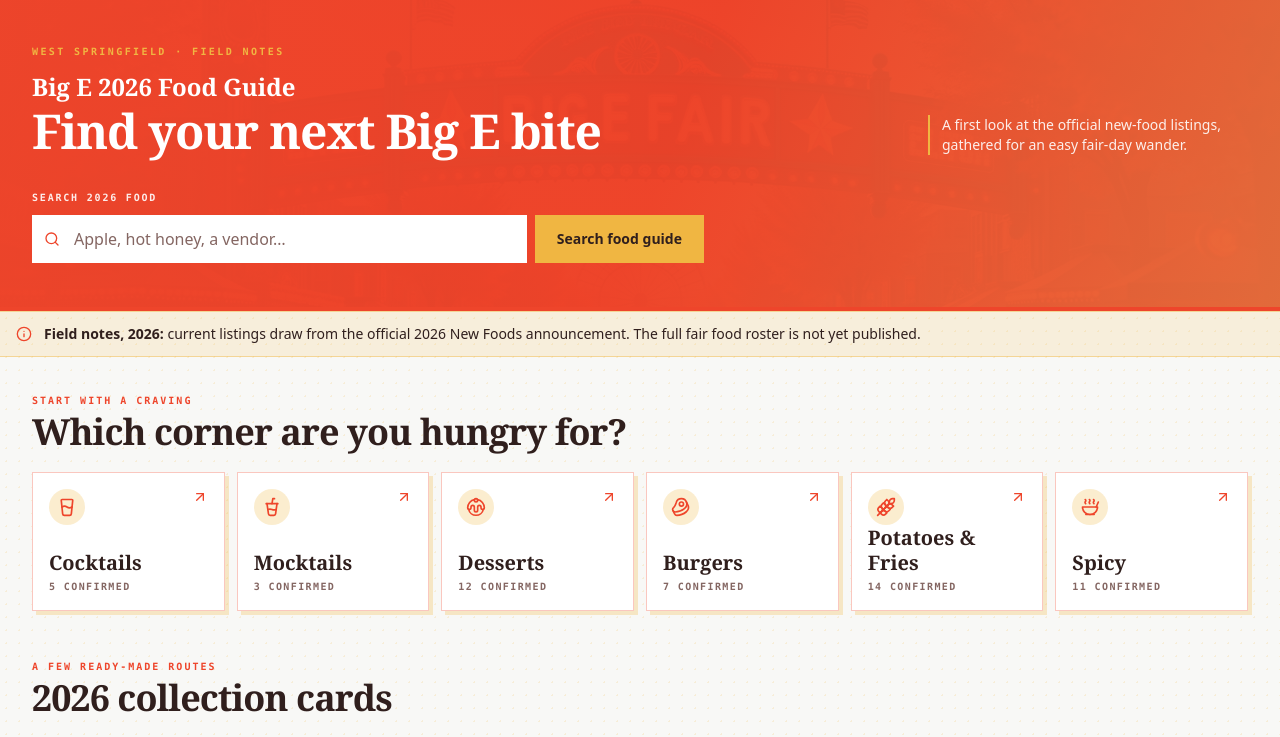
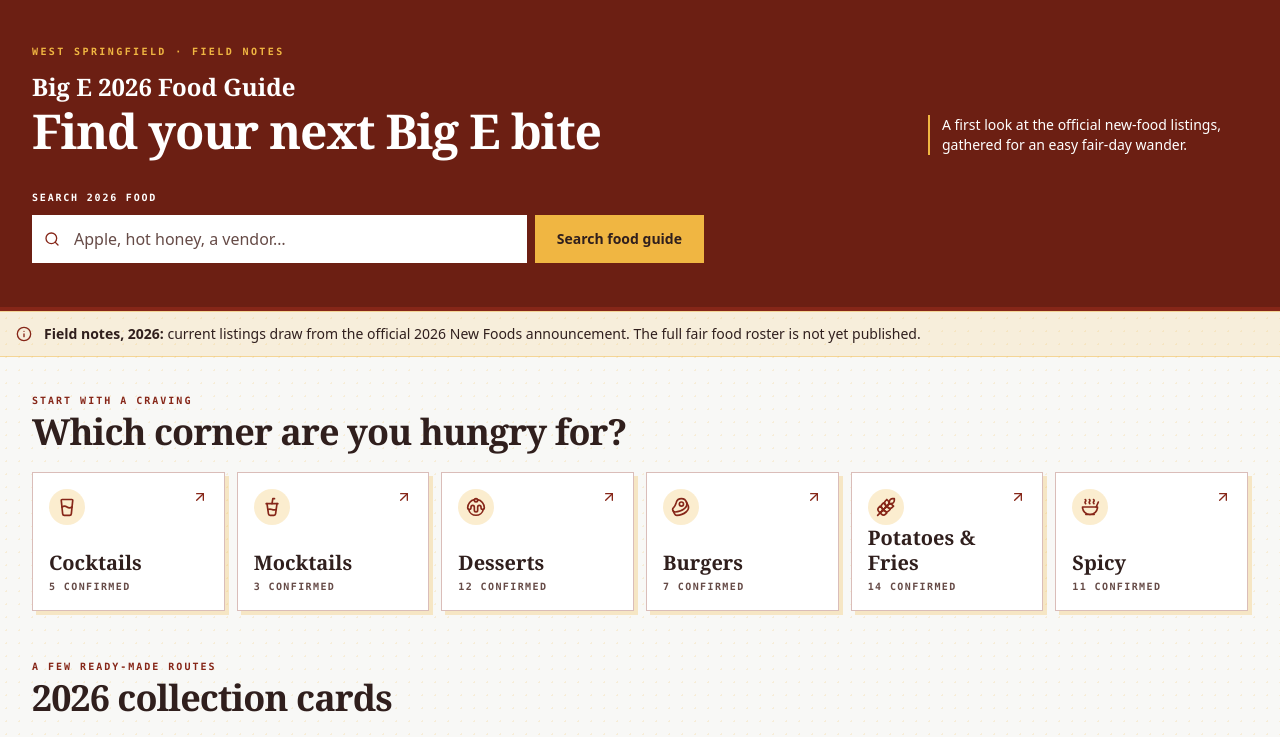
Before and after one commit to Icidus/big-e-eats-map, a React (Vite) app: page / in a window 1280 px wide. Shown: the top 737 px of the page. Built offline with nearby package versions, Linux system fonts and the light colour scheme; the HTML template or start-up script is replaced by a standard one.

Commit message:
fix: strengthen homepage contrast and coverage

```diff
--- a/src/components/LocationCard.tsx
+++ b/src/components/LocationCard.tsx
@@ -13,7 +13,7 @@
       <div className="flex items-start justify-between gap-3"><MapPin className="mt-0.5 h-5 w-5 shrink-0 text-primary" aria-hidden="true" /><span className="font-mono text-[10px] font-bold uppercase tracking-[0.14em] text-muted-foreground">{itemCount} items</span></div>
       <h3 className="mt-3 font-serif text-xl font-bold leading-tight text-foreground">{location.name}</h3>
       <p className="mt-2 text-sm leading-5 text-muted-foreground">{location.description}</p>
-      <Link to={`/browse?locations=${encodeURIComponent(location.id)}`} className="mt-4 inline-flex min-h-11 items-center gap-2 text-sm font-bold text-primary underline decoration-secondary decoration-2 underline-offset-4 hover:text-primary/75 focus-visible:outline-none focus-visible:ring-2 focus-visible:ring-primary focus-visible:ring-offset-4" aria-label={`Browse ${itemCount} confirmed items at ${location.name}`}>
+      <Link to={`/browse?locations=${encodeURIComponent(location.id)}`} className="mt-4 inline-flex min-h-11 items-center gap-2 text-sm font-bold text-primary underline decoration-secondary decoration-2 underline-offset-4 hover:text-primary focus-visible:outline-none focus-visible:ring-2 focus-visible:ring-primary focus-visible:ring-offset-4" aria-label={`Browse ${itemCount} confirmed items at ${location.name}`}>
         Browse this stop <ArrowUpRight className="h-4 w-4" aria-hidden="true" />
       </Link>
     </article>
--- a/src/index.css
+++ b/src/index.css
@@ -18,7 +18,11 @@
     --popover-foreground: 8 25% 15%;
 
     /* Big E Festival Colors - Warm and Inviting */
-    --primary: 8 85% 55%;
+    /* Dark, text-safe inks for the printed field-guide treatment. */
+    --brand-ink: 8 70% 31%;
+    --hero-ink: 8 70% 25%;
+
+    --primary: var(--brand-ink);
     --primary-foreground: 0 0% 100%;
     --primary-glow: 12 90% 65%;
 
@@ -26,7 +30,7 @@
     --secondary-foreground: 8 25% 15%;
 
     --muted: 45 25% 92%;
-    --muted-foreground: 8 15% 45%;
+    --muted-foreground: 8 18% 34%;
 
     --accent: 18 80% 58%;
     --accent-foreground: 0 0% 100%;
--- a/src/pages/Index.tsx
+++ b/src/pages/Index.tsx
@@ -1,7 +1,6 @@
 import { useState, type FormEvent } from "react";
 import { Link, useNavigate } from "react-router-dom";
 import { Beef, CupSoda, Dessert, GlassWater, Search, Soup, Wheat } from "lucide-react";
-import heroImage from "@/assets/big-e-hero.jpg";
 import { LocationCard } from "@/components/LocationCard";
 import { CatalogStatusNotice } from "@/components/discovery/CatalogStatusNotice";
 import { CategoryTile } from "@/components/discovery/CategoryTile";
@@ -38,17 +37,15 @@
 
   return (
     <div className="min-h-screen overflow-x-hidden bg-[radial-gradient(hsl(var(--secondary)/0.16)_1px,transparent_1px)] bg-[size:13px_13px] text-foreground">
-      <header className="relative isolate overflow-hidden border-b-4 border-primary bg-primary text-primary-foreground">
-        <div className="absolute inset-0 -z-10 bg-cover bg-center opacity-30 mix-blend-multiply" style={{ backgroundImage: `url(${heroImage})` }} />
-        <div className="absolute inset-0 -z-10 bg-[linear-gradient(110deg,hsl(var(--primary)/0.98),hsl(var(--primary)/0.84)_52%,hsl(var(--accent)/0.88))]" />
+      <header className="border-b-4 border-primary bg-[hsl(var(--hero-ink))] text-primary-foreground">
         <div className="mx-auto max-w-7xl px-4 py-9 sm:px-6 sm:py-11 lg:px-8">
           <p className="font-mono text-[10px] font-bold uppercase tracking-[0.24em] text-secondary">West Springfield · Field notes</p>
           <div className="mt-3 flex flex-wrap items-end justify-between gap-5">
             <div className="field-guide-reveal"><p className="font-serif text-xl font-bold sm:text-2xl">Big E 2026 Food Guide</p><h1 className="mt-1 font-serif text-4xl font-black leading-none tracking-tight sm:text-5xl">Find your next Big E bite</h1></div>
-            <p className="max-w-xs border-l-2 border-secondary pl-3 text-sm leading-5 text-primary-foreground/90">A first look at the official new-food listings, gathered for an easy fair-day wander.</p>
+            <p className="max-w-xs border-l-2 border-secondary pl-3 text-sm leading-5 text-primary-foreground">A first look at the official new-food listings, gathered for an easy fair-day wander.</p>
           </div>
           <form className="mt-7 max-w-2xl" onSubmit={submitSearch} role="search">
-            <label htmlFor="home-search" className="font-mono text-[10px] font-bold uppercase tracking-[0.18em] text-primary-foreground/90">Search 2026 food</label>
+            <label htmlFor="home-search" className="font-mono text-[10px] font-bold uppercase tracking-[0.18em] text-primary-foreground">Search 2026 food</label>
             <div className="mt-2 flex flex-col gap-2 sm:flex-row">
               <div className="relative min-w-0 flex-1"><Search className="pointer-events-none absolute left-3 top-1/2 h-4 w-4 -translate-y-1/2 text-primary" aria-hidden="true" /><input id="home-search" type="search" value={query} onChange={(event) => setQuery(event.target.value)} placeholder="Apple, hot honey, a vendor…" className="h-12 w-full border-2 border-primary-foreground/75 bg-card px-10 text-base text-foreground placeholder:text-muted-foreground focus-visible:outline-none focus-visible:ring-2 focus-visible:ring-secondary focus-visible:ring-offset-2 focus-visible:ring-offset-primary" /></div>
               <button type="submit" className="min-h-12 border-2 border-secondary bg-secondary px-5 text-sm font-bold text-secondary-foreground transition-colors hover:bg-primary-foreground focus-visible:outline-none focus-visible:ring-2 focus-visible:ring-primary-foreground focus-visible:ring-offset-2 focus-visible:ring-offset-primary">Search food guide</button>
@@ -67,7 +64,7 @@
 
         <section aria-labelledby="locations-heading"><SectionHeading eyebrow="Follow the fair map" id="locations-heading">Browse by location</SectionHeading><p className="mt-2 max-w-2xl text-sm leading-6 text-muted-foreground">These are the fair stops named by at least one confirmed 2026 listing. An item with more than one listed stop appears in each of them.</p><div className="mt-5 grid gap-4 sm:grid-cols-2 xl:grid-cols-3">{populatedLocations.map(({ location, itemCount }) => <LocationCard key={location.id} location={location} itemCount={itemCount} />)}</div></section>
 
-        <section className="border-2 border-primary bg-primary p-5 text-primary-foreground shadow-[7px_7px_0_hsl(var(--secondary)/0.72)] sm:flex sm:items-center sm:justify-between sm:gap-6 sm:p-7" aria-labelledby="plan-heading"><div><p className="font-mono text-[10px] font-bold uppercase tracking-[0.2em] text-secondary">Keep your route handy</p><h2 id="plan-heading" className="mt-2 font-serif text-3xl font-bold">My Food Plan</h2><p className="mt-1 text-sm text-primary-foreground/90">{itemIds.length} {itemIds.length === 1 ? "bite" : "bites"} saved for your fair day.</p></div><Link to="/plan" className="mt-5 inline-flex min-h-11 items-center justify-center border-2 border-secondary bg-secondary px-5 text-sm font-bold text-secondary-foreground transition-colors hover:bg-primary-foreground sm:mt-0 focus-visible:outline-none focus-visible:ring-2 focus-visible:ring-primary-foreground focus-visible:ring-offset-2 focus-visible:ring-offset-primary" aria-label={`My Food Plan, ${itemIds.length} saved ${itemIds.length === 1 ? "bite" : "bites"}`}>View my plan</Link></section>
+        <section className="border-2 border-primary bg-[hsl(var(--hero-ink))] p-5 text-primary-foreground shadow-[7px_7px_0_hsl(var(--secondary)/0.72)] sm:flex sm:items-center sm:justify-between sm:gap-6 sm:p-7" aria-labelledby="plan-heading"><div><p className="font-mono text-[10px] font-bold uppercase tracking-[0.2em] text-secondary">Keep your route handy</p><h2 id="plan-heading" className="mt-2 font-serif text-3xl font-bold">My Food Plan</h2><p className="mt-1 text-sm text-primary-foreground">{itemIds.length} {itemIds.length === 1 ? "bite" : "bites"} saved for your fair day.</p></div><Link to="/plan" className="mt-5 inline-flex min-h-11 items-center justify-center border-2 border-secondary bg-secondary px-5 text-sm font-bold text-secondary-foreground transition-colors hover:bg-primary-foreground sm:mt-0 focus-visible:outline-none focus-visible:ring-2 focus-visible:ring-primary-foreground focus-visible:ring-offset-2 focus-visible:ring-offset-primary" aria-label={`My Food Plan, ${itemIds.length} saved ${itemIds.length === 1 ? "bite" : "bites"}`}>View my plan</Link></section>
       </main>
     </div>
   );
```
Also changed, not shown: 1 other file (tests, documents, lock files or other folders).
